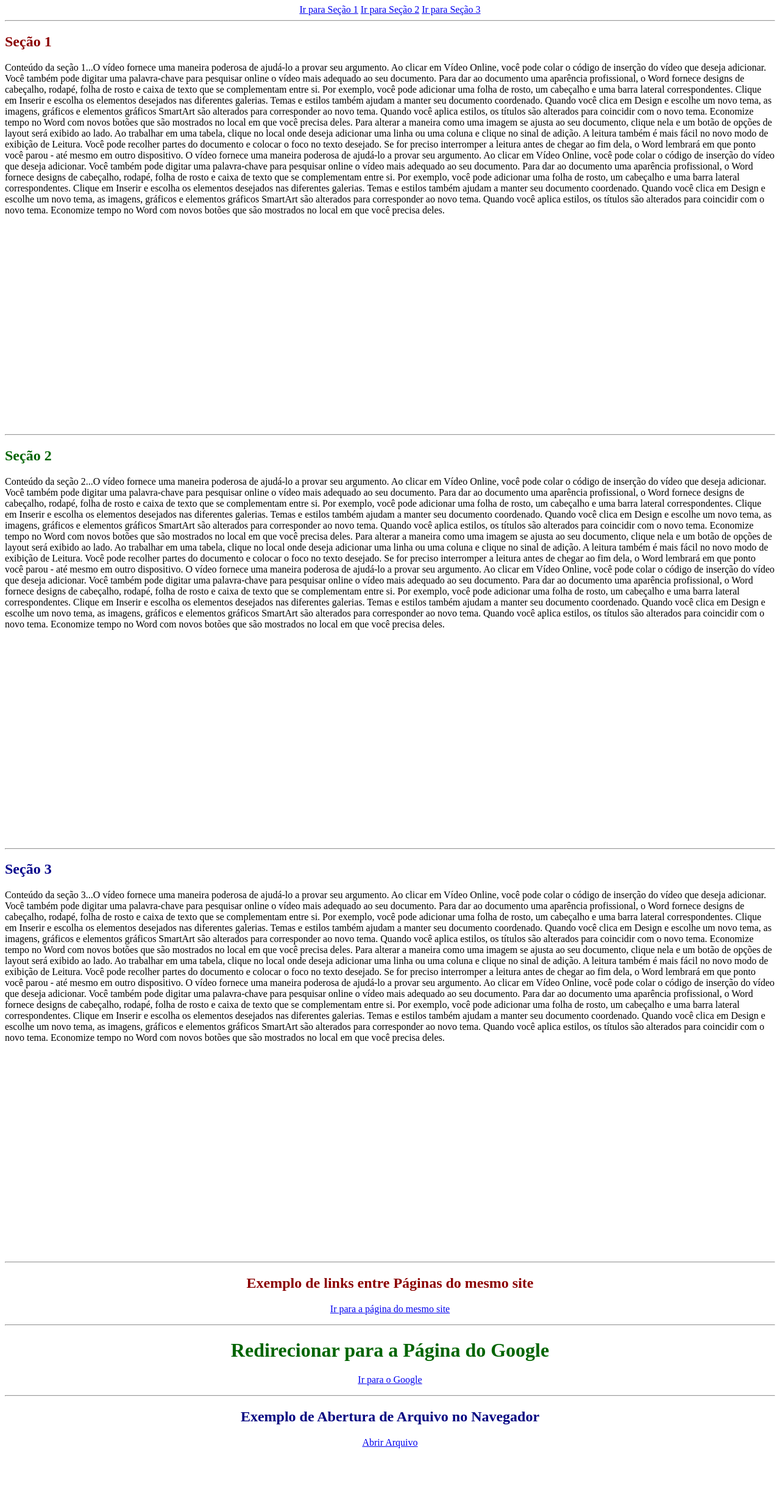
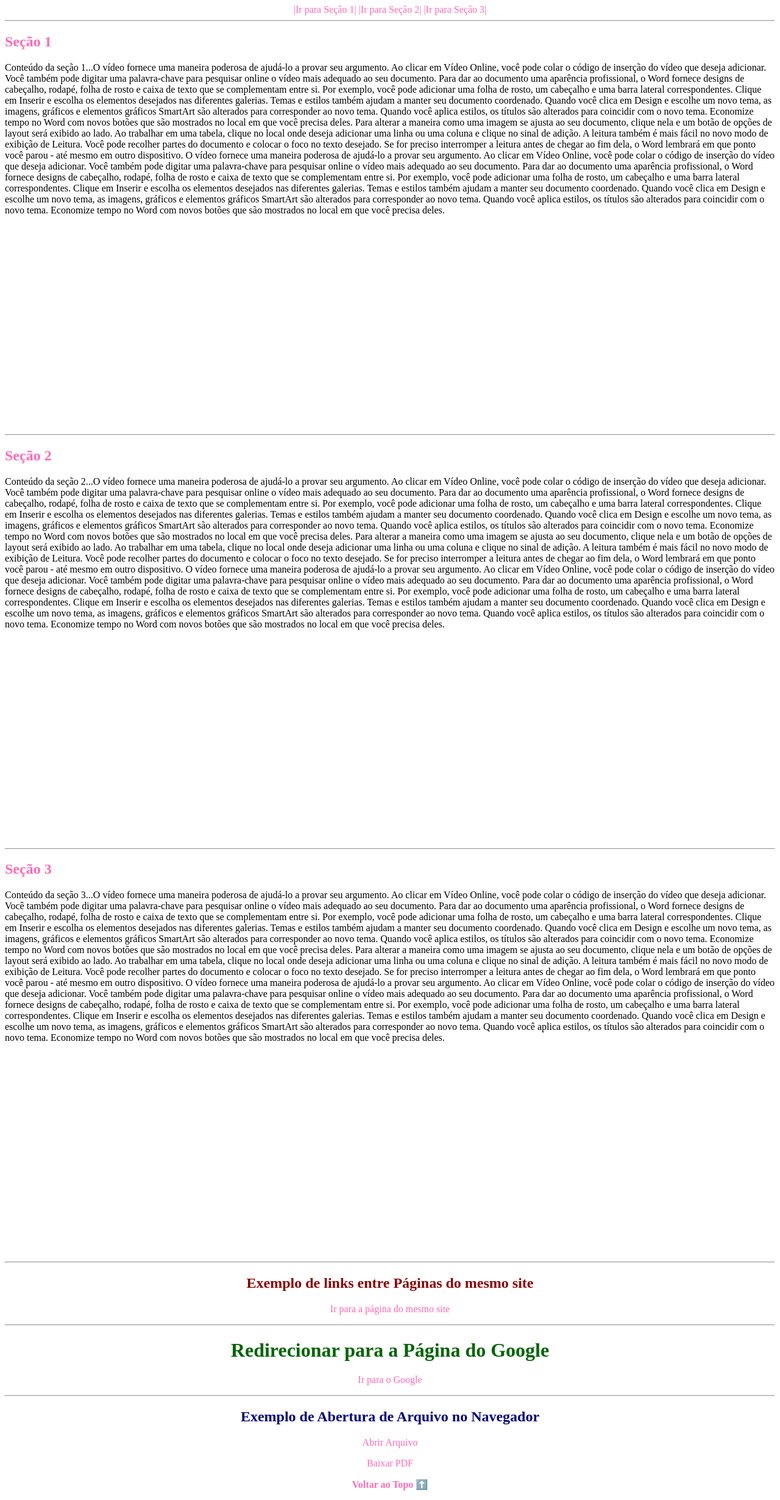
Before and after one commit to biancabritto-wq/LIMA, a plain HTML site: page AULA 3 - cores, imagens e links/links/link.html in a window 1280 px wide. Shown: the part 73-2533 px from the top of the page at 61% size. Before the commit the page ends 2464 px from the top, so only its background shows below. Drawn offline with Linux system fonts and the light colour scheme.

Commit message:
Aula 03 - Cores, imagnes e links

```diff
--- a/AULA 3 - cores, imagens e links/links/link.html
+++ b/AULA 3 - cores, imagens e links/links/link.html
@@ -5,19 +5,39 @@
     <meta charset="UTF-8">
     <meta name="viewport" content="width=device-width, initial-scale=1.0">
     <title>LINKS</title>
+    <style>
+        header{
+            color: darkblue;
+        }
+      a:link{
+        color: hotpink;
+        text-decoration: none;
+      }
+      a:visited{
+        color: rgb(234, 234, 167);
+      }
+       a:hover{
+            color: rgb(0, 255, 204);
+             text-decoration:underline;
+             font-size: 50px
+       }
+        a:active{
+            color: rgb(82, 197, 103);
+        }
+    </style>
 </head>
 
 <body>
     <header style=" text-align: center;">
         <h1 id="Topo" style="color: darkblue;">Exemplo de Links na mesma Página</h1>
-        <a href="#secao1">Ir para Seção 1</a>
-        <a href="#secao2">Ir para Seção 2</a>
-        <a href="#secao3">Ir para Seção 3</a>
+        <a href="#secao01">|Ir para Seção 1|</a>
+        <a href="#secao02">|Ir para Seção 2|</a>
+        <a href="#secao03">|Ir para Seção 3|</a>
 
     </header>
     <main>
         <hr>
-        <h2 id="secao1" style="color: darkred;">Seção 1</h2>
+        <h2 id="secao1" style="color: hotpink;">Seção 1</h2>
         <p>Conteúdo da seção 1...O vídeo fornece uma maneira poderosa de ajudá-lo a provar seu argumento. Ao clicar em
             Vídeo Online, você pode
             colar o código de inserção do vídeo que deseja adicionar. Você também pode digitar uma palavra-chave para
@@ -49,7 +69,7 @@
             deles.<br><br><br><br><br><br><br><br><br><br><br><br><br><br><br><br><br><br><br><br>
         </p>
         <hr>
-        <h2 id="secao2" style="color: darkgreen;">Seção 2</h2>
+        <h2 id="secao2" style="color: hotpink;">Seção 2</h2>
         <p>Conteúdo da seção 2...O vídeo fornece uma maneira poderosa de ajudá-lo a provar seu argumento. Ao clicar em
             Vídeo Online, você pode
             colar o código de inserção do vídeo que deseja adicionar. Você também pode digitar uma palavra-chave para
@@ -81,7 +101,7 @@
             deles.<br><br><br><br><br><br><br><br><br><br><br><br><br><br><br><br><br><br><br><br>
         </p>
         <hr>
-        <h2 id="secao3" style="color: darkblue;">Seção 3</h2>
+        <h2 id="secao3" style="color: hotpink;">Seção 3</h2>
         <p>Conteúdo da seção 3...O vídeo fornece uma maneira poderosa de ajudá-lo a provar seu argumento. Ao clicar em
             Vídeo Online, você pode
             colar o código de inserção do vídeo que deseja adicionar. Você também pode digitar uma palavra-chave para
@@ -115,18 +135,21 @@
         <hr>
         <section style="text-align: center;">
             <h1 style="color: darkred;">Exemplo de links entre Páginas do mesmo site</h1>
-            <p><a href="sobre.html#secao1"> Ir para a página do mesmo site</a></p>
+            <p><a href="sobre.html#secao01"> Ir para a página do mesmo site</a></p>
         </section>
         <hr>
         <h1 style="text-align: center; color: darkgreen;"> Redirecionar para a Página do Google</h1>
-        <p style="text-align: center;"><a href="https://www.google.com" target="_blank"> Ir para o Google</a></p>
+        <p style="text-align: center;"><a href="https://www.google.com01" target="_blank"> Ir para o Google</a></p>
         <hr>
         <section style="text-align: center;">
             <h1 style="color: navy;"> Exemplo de Abertura de Arquivo no Navegador</h1>
-            <p><a href="../assets/Loja fácil.pdf" target="_blank">Abrir Arquivo</a></p>
+            <p><a href="../assets/Loja fácil.pdf01" target="_blank">Abrir Arquivo</a></p>
+            <p><a href="../assets/Loja fácil.pdf02" download="Arquivo_Baixado.pdf">Baixar PDF</a></p>
         </section>
     </main>
-
+<footer style="text-align: center;">
+    <p><b><a href="#top01">Voltar ao Topo ⬆️</b></a></p>
+</footer>
 </body>
 
 </html>
```
Also changed, not shown: AULA 3 - cores, imagens e links/links/formatacao-link.html (added, +40 -0 lines).
